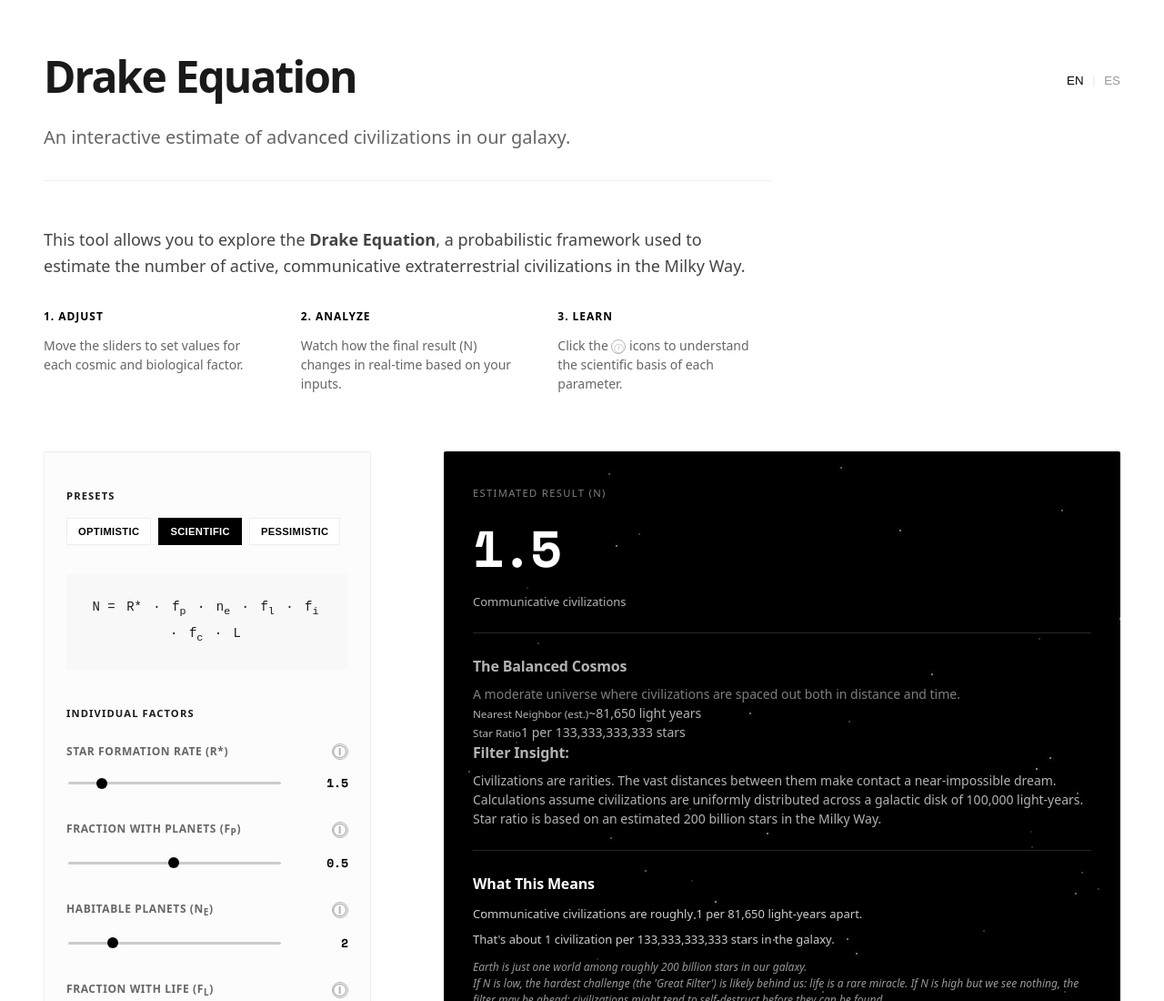
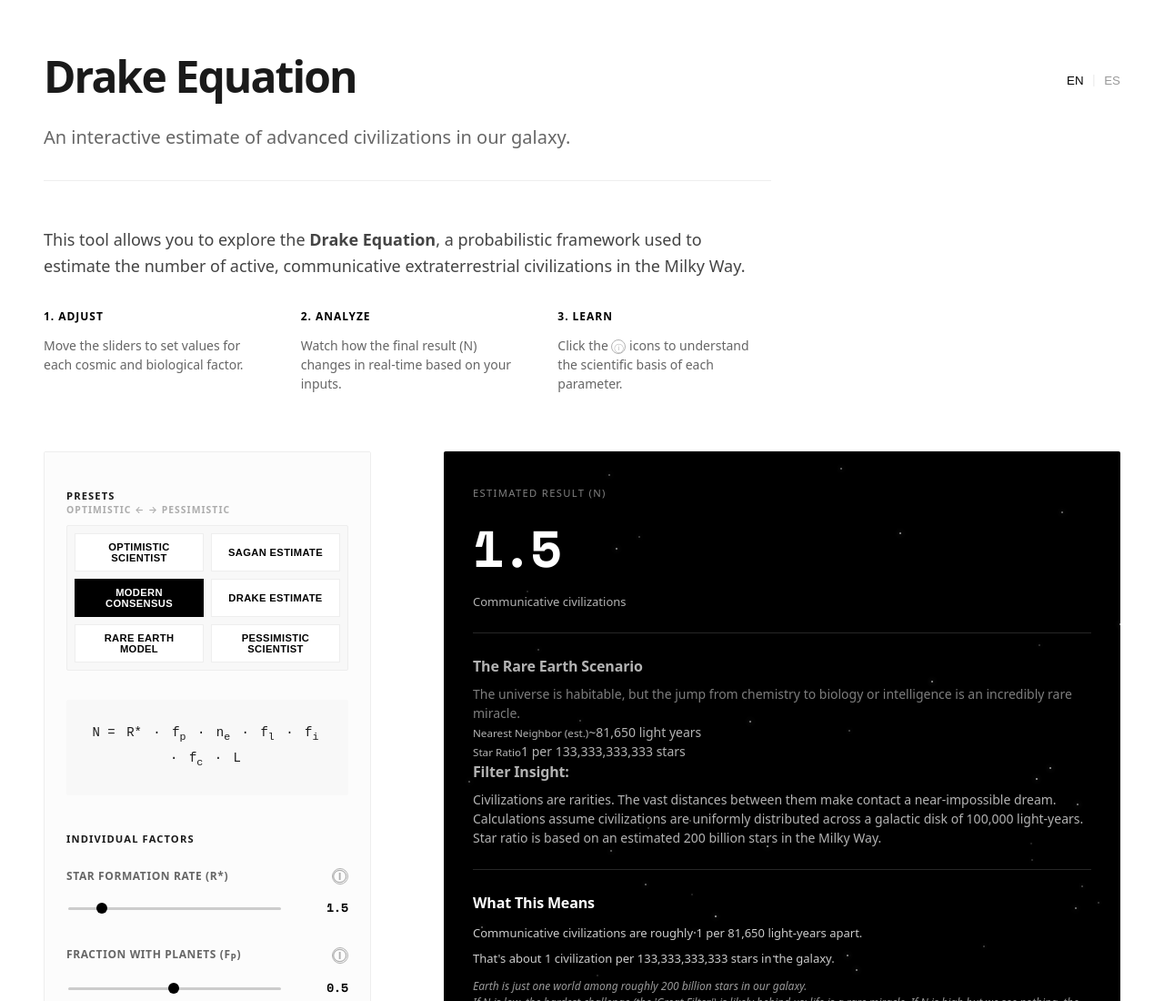
Before and after one commit to Mendiak/drake.equation, a plain HTML site: page index.html in a window 1280 px wide. Shown: the top 1100 px of the page at 91% size. Drawn offline with nearby package versions, Linux system fonts and the light colour scheme.

Commit message:
feat: Add Sagan, Drake, and Rare Earth presets with tooltips, refine scenario thresholds, and introduce new component styling.

```diff
--- a/calculations.js
+++ b/calculations.js
@@ -28,8 +28,8 @@ function getScenario(params) {
     const technologicalSuccess = params.fc;
     const longevity = params.L;
 
-    if (longevity < 500) return t('scenarios.shooting_star');
-    if (biologicalSuccess < 0.0001) return t('scenarios.rare_earth');
+    if (longevity < 1000) return t('scenarios.shooting_star');
+    if (biologicalSuccess <= 0.001) return t('scenarios.rare_earth');
     if (technologicalSuccess < 0.05) return t('scenarios.silent_wilderness');
     if (longevity > 100000) return t('scenarios.galactic_club');
     return t('scenarios.balanced');
--- a/config.js
+++ b/config.js
@@ -13,7 +13,10 @@ const defaultValues = {
 
 const presets = {
     optimistic: { Rstar: 7, fp: 1, ne: 5, fl: 1, fi: 1, fc: 0.2, L: 1000000 },
+    sagan: { Rstar: 10, fp: 1, ne: 1, fl: 1, fi: 1, fc: 0.1, L: 1000000 },
     scientific: { Rstar: 1.5, fp: 0.5, ne: 2, fl: 0.1, fi: 0.01, fc: 0.1, L: 10000 },
+    drake: { Rstar: 10, fp: 0.5, ne: 2, fl: 1, fi: 0.01, fc: 0.01, L: 10000 },
+    rare_earth: { Rstar: 1, fp: 0.5, ne: 0.1, fl: 0.001, fi: 0.001, fc: 0.01, L: 1000 },
     pessimistic: { Rstar: 1, fp: 0.2, ne: 0.1, fl: 0.01, fi: 0.001, fc: 0.01, L: 100 }
 };
 
--- a/css/components.css
+++ b/css/components.css
@@ -36,14 +36,32 @@
     padding-top: var(--space-md);
 }
 
+.presets-legend {
+    display: flex;
+    justify-content: space-between;
+    font-size: var(--font-size-sm);
+    color: var(--color-text-subtle);
+    font-weight: var(--font-weight-semi);
+    text-transform: uppercase;
+    letter-spacing: 0.1em;
+    margin-bottom: var(--space-xs);
+    opacity: 0.8;
+}
+
 .presets-container {
     display: flex;
     flex-wrap: wrap;
     gap: var(--space-xs);
-    margin-top: var(--space-md);
+    margin-top: var(--space-xs);
+    padding: var(--space-xs);
+    background: var(--color-bg-surface);
+    border-radius: var(--radius-sm);
+    border: var(--border-width) solid var(--color-border);
 }
 
 .preset-btn {
+    flex: 1 1 calc(50% - var(--space-xs));
+    min-width: 120px;
     padding: var(--space-xs) var(--space-sm);
     font-size: var(--font-size-xs);
     font-weight: var(--font-weight-extra);
--- a/index.html
+++ b/index.html
@@ -82,10 +82,14 @@
             <aside class="parameters-panel">
                 <div class="panel-header">
                     <h3 data-i18n="presets_title">Presets</h3>
+                    <div class="presets-legend" data-i18n="preset_legend">Optimistic ← → Pessimistic</div>
                     <div class="presets-container">
-                        <button class="preset-btn" data-preset="optimistic" data-i18n="preset_optimistic">Optimistic</button>
-                        <button class="preset-btn" data-preset="scientific" data-i18n="preset_scientific">Scientific</button>
-                        <button class="preset-btn" data-preset="pessimistic" data-i18n="preset_pessimistic">Pessimistic</button>
+                        <button class="preset-btn" data-preset="optimistic" data-i18n="preset_optimistic">Optimistic Scientist</button>
+                        <button class="preset-btn" data-preset="sagan" data-i18n="preset_sagan">Sagan Estimate</button>
+                        <button class="preset-btn" data-preset="scientific" data-i18n="preset_scientific">Modern Consensus</button>
+                        <button class="preset-btn" data-preset="drake" data-i18n="preset_drake">Drake Estimate</button>
+                        <button class="preset-btn" data-preset="rare_earth" data-i18n="preset_rare_earth">Rare Earth Model</button>
+                        <button class="preset-btn" data-preset="pessimistic" data-i18n="preset_pessimistic">Pessimistic Scientist</button>
                     </div>
                 </div>
 
@@ -148,7 +152,7 @@
                             <span class="info-icon" data-param="fl">ⓘ</span>
                         </label>
                         <div class="input-wrapper">
-                            <input type="range" id="fl" name="fl" min="0.01" max="1" step="0.01" value="0.1"
+                            <input type="range" id="fl" name="fl" min="0.001" max="1" step="0.001" value="0.1"
                                 oninput="updateValueAndRecalculate('fl')">
                             <span id="fl-value" class="value-display">0.1</span>
                         </div>
@@ -160,7 +164,7 @@
                             <span class="info-icon" data-param="fi">ⓘ</span>
                         </label>
                         <div class="input-wrapper">
-                            <input type="range" id="fi" name="fi" min="0.01" max="1" step="0.01" value="0.01"
+                            <input type="range" id="fi" name="fi" min="0.001" max="1" step="0.001" value="0.01"
                                 oninput="updateValueAndRecalculate('fi')">
                             <span id="fi-value" class="value-display">0.01</span>
                         </div>
@@ -184,7 +188,7 @@
                             <span class="info-icon" data-param="L">ⓘ</span>
                         </label>
                         <div class="input-wrapper">
-                            <input type="range" id="L" name="L" min="1000" max="1000000" step="1000" value="10000"
+                            <input type="range" id="L" name="L" min="100" max="1000000" step="100" value="10000"
                                 oninput="updateValueAndRecalculate('L')">
                             <span id="L-value" class="value-display">10,000</span>
                         </div>
--- a/script.js
+++ b/script.js
@@ -22,6 +22,13 @@ function updateLanguage(lang) {
     document.querySelectorAll('[data-i18n]').forEach(el => {
         const key = el.getAttribute('data-i18n');
         el.innerHTML = t(key);
+
+        // Also update title if a tooltip key exists
+        const tooltipKey = key + '_tooltip';
+        const tooltipText = t(tooltipKey);
+        if (tooltipText !== tooltipKey) {
+            el.setAttribute('title', tooltipText);
+        }
     });
 
     renderTimeline();
--- a/translations.js
+++ b/translations.js
@@ -10,9 +10,19 @@ const translations = {
         guide_3_title: "3. Learn",
         guide_3_desc: "Click the <span class=\"info-icon\" style=\"display:inline-flex; width:16px; height:16px; font-size:10px;\">ⓘ</span> icons to understand the scientific basis of each parameter.",
         presets_title: "Presets",
-        preset_optimistic: "Optimistic",
-        preset_scientific: "Scientific",
-        preset_pessimistic: "Pessimistic",
+        preset_legend: "Optimistic ← → Pessimistic",
+        preset_optimistic: "Optimistic Scientist",
+        preset_optimistic_tooltip: "High-end estimate assuming life is common and can thrive.",
+        preset_sagan: "Sagan Estimate",
+        preset_sagan_tooltip: "Carl Sagan's classic 10^6 estimate, assuming advanced civilizations last a million years.",
+        preset_scientific: "Modern Consensus",
+        preset_scientific_tooltip: "Based on recent Kepler/TESS data for exoplanets and star formation.",
+        preset_drake: "Drake Estimate",
+        preset_drake_tooltip: "Frank Drake's original 1961 estimate, giving a conservative N=10.",
+        preset_rare_earth: "Rare Earth Model",
+        preset_rare_earth_tooltip: "Hypothesis suggesting complex life is a cosmic rarity.",
+        preset_pessimistic: "Pessimistic Scientist",
+        preset_pessimistic_tooltip: "Low-end estimate assuming civilizations quickly self-destruct.",
         factors_title: "Individual Factors",
         reset_button: "Reset to Defaults",
         tooltip_current_label: "Current Estimates",
@@ -255,9 +265,19 @@ const translations = {
         guide_3_title: "3. Aprender",
         guide_3_desc: "Haz clic en los iconos <span class=\"info-icon\" style=\"display:inline-flex; width:16px; height:16px; font-size:10px;\">ⓘ</span> para entender la base científica de cada parámetro.",
         presets_title: "Preajustes",
-        preset_optimistic: "Optimista",
-        preset_scientific: "Científico",
-        preset_pessimistic: "Pesimista",
+        preset_legend: "Optimista ← → Pesimista",
+        preset_optimistic: "Científico Optimista",
+        preset_optimistic_tooltip: "Estimación alta asumiendo que la vida es común y próspera.",
+        preset_sagan: "Estimación de Sagan",
+        preset_sagan_tooltip: "La clásica estimación de Carl Sagan de 10^6, asumiendo una larga vida para las civilizaciones.",
+        preset_scientific: "Consenso Moderno",
+        preset_scientific_tooltip: "Basado en datos recientes de Kepler/TESS sobre exoplanetas y formación estelar.",
+        preset_drake: "Estimación de Drake",
+        preset_drake_tooltip: "La estimación original de Frank Drake en 1961, con un conservador N=10.",
+        preset_rare_earth: "Modelo de Tierra Rara",
+        preset_rare_earth_tooltip: "Hipótesis que sugiere que la vida compleja es una rareza cósmica.",
+        preset_pessimistic: "Científico Pesimista",
+        preset_pessimistic_tooltip: "Estimación baja asumiendo que las civilizaciones se autodestruyen rápido.",
         factors_title: "Factores Individuales",
         reset_button: "Restablecer Valores",
         tooltip_current_label: "Estimaciones Actuales",
```
